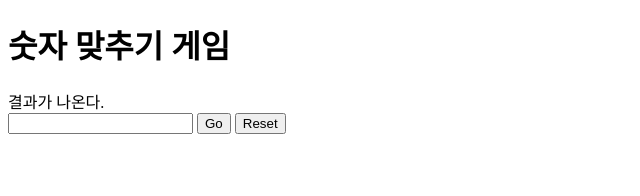
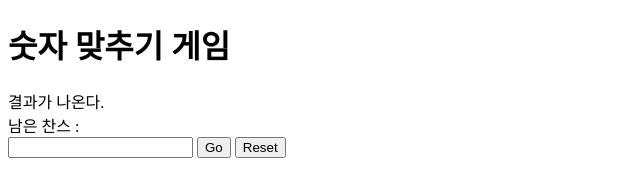
Before and after one commit to ahnzi91/number-guess-game, a plain HTML site: page index.html in a window 1280 px wide. Shown: the whole page, without its empty margins (0-640 px from the left). Drawn offline with Linux system fonts and the light colour scheme.

Commit message:
남은 찬스 HTML 완성

```diff
--- a/index.html
+++ b/index.html
@@ -9,6 +9,7 @@
   <body>
     <h1>숫자 맞추기 게임</h1>
     <div id="result-area">결과가 나온다.</div>
+    <div id="chance-area">남은 찬스 : </div>
     <input type="number" id="user-input" />
     <button type="button" id="play-button">Go</button>
     <button id="reset-button">Reset</button>
```
